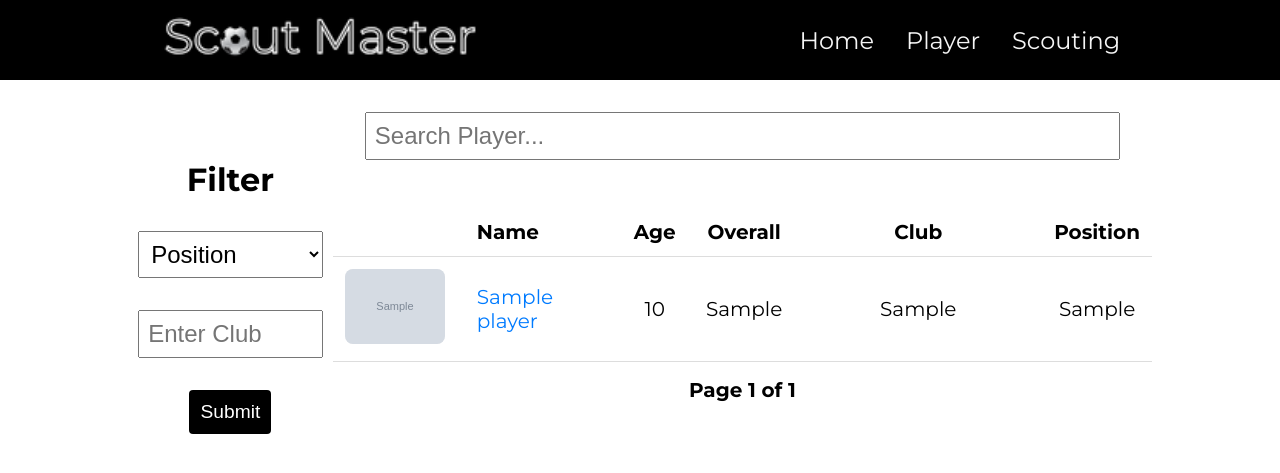
After one commit to ShidiqNH/Football-DSS, a Flask app: page /players in a window 1280 px wide. The commit adds this page. Shown: the top 473 px of the page. Run offline with Flask 3, Linux system fonts and the light colour scheme; tables that the repository leaves empty or names only in its code hold one stand-in row (values such as "Sample post"); grey boxes marked "Sample" are stand-in pictures; parts of the project's set-up code (start-up, migrations or seed data) failed here and were passed over.

Commit message:
Update Index and Players page

```diff
--- a/app.py
+++ b/app.py
@@ -82,7 +82,116 @@ def get_db_connection():
 
 @app.route('/')
 def index():
-    return render_template("base.html")
+    return render_template("index.html")
+
+@app.route('/players')
+def players():
+    try:
+        conn = get_db_connection()
+        cursor = conn.cursor(dictionary=True)
+
+        # Fetch the current page number from query parameters, default is 1
+        page = int(request.args.get('page', 1))
+        per_page = 20
+        offset = (page - 1) * per_page
+
+        # Get filter values from query parameters
+        position_filter = request.args.get('positions')
+        club_filter = request.args.get('club')
+
+        # Build the base query
+        query = "SELECT Sofifa_ID, Photo, Name, Age, Overall, Club, Position FROM player"
+        filters = []
+        params = []
+
+        # Add filters if present
+        if position_filter:
+            filters.append("Position = %s")
+            params.append(position_filter)
+        if club_filter:
+            filters.append("Club LIKE %s")
+            params.append(f"%{club_filter}%")
+
+        # Add the WHERE clause if there are filters
+        if filters:
+            query += " WHERE " + " AND ".join(filters)
+
+        # Add pagination
+        query += " LIMIT %s OFFSET %s"
+        params.extend([per_page, offset])
+
+        cursor.execute(query, params)
+        players = cursor.fetchall()
+
+        # Get total players count with the same filters
+        count_query = "SELECT COUNT(*) FROM player"
+        if filters:
+            count_query += " WHERE " + " AND ".join(filters)
+
+        cursor.execute(count_query, params[:-2])  # Exclude pagination params for count query
+        total_players = cursor.fetchone()['COUNT(*)']
+        total_pages = (total_players + per_page - 1) // per_page
+
+        cursor.close()
+        conn.close()
+
+        return render_template(
+            "players.html",
+            players=players,
+            current_page=page,
+            total_pages=total_pages
+        )
+
+    except mysql.connector.Error as err:
+        return str(err), 500
+
+
+@app.route('/api/suggestions')
+def suggestions():
+    query = request.args.get('query', '')
+    suggestion_type = request.args.get('type', '')
+
+    if not query or not suggestion_type:
+        return jsonify([])
+
+    try:
+        conn = get_db_connection()
+        cursor = conn.cursor()
+
+        if suggestion_type == 'club':
+            cursor.execute("SELECT DISTINCT Club FROM player WHERE Club LIKE %s ", (f"%{query}%",))
+        else:
+            return jsonify([])
+
+        suggestions = [row[0] for row in cursor.fetchall()]
+
+        cursor.close()
+        conn.close()
+
+        return jsonify(suggestions)
+
+    except mysql.connector.Error as err:
+        return jsonify([]), 500
+
+@app.route('/api/player_suggestions')
+def player_suggestions():
+    try:
+        conn = get_db_connection()
+        cursor = conn.cursor(dictionary=True)
+        query = request.args.get('name', '')
+
+        # Fetch players whose name contains the query
+        cursor.execute("SELECT Sofifa_ID, Photo, Name FROM player WHERE Name LIKE %s LIMIT 10", (f'%{query}%',))
+        players = cursor.fetchall()
+
+        cursor.close()
+        conn.close()
+
+        return jsonify(players)
+
+    except mysql.connector.Error as err:
+        return jsonify({'error': str(err)}), 500
+
 
 @app.route('/api/get_all_players', methods=['GET'])
 def get_all_players():
@@ -100,6 +209,7 @@ def get_all_players():
 
     except mysql.connector.Error as err:
         return str(err), 500
+
 
 @app.route('/api/players/random', methods=['GET'])
 def get_random_players():
@@ -204,12 +314,10 @@ def player(sofifa_id):
             'CSVData': player_dict
         }
 
-        # Return the data as JSON
-        return jsonify(player_info)
+        return render_template('player_profile.html', player=player_info)
 
     except Exception as e:
         return jsonify({'error': str(e)}), 500
-
 
 
 @app.route('/scout/player/<int:sofifa_id>')
--- a/static/css/styles.css
+++ b/static/css/styles.css
@@ -53,7 +53,6 @@ nav, .nav-links{
 
 a{
     text-decoration: none;
-    text-decoration-color: var(--DarkC);
     color: whitesmoke;
 }
 
@@ -94,3 +93,270 @@ nav a:hover{
 .hero .description-bold {
   font-weight: bold;
 }
+
+
+/* Players page */
+/* left */
+.container {
+  width: 80%;
+  display: flex;
+  padding-top: 10vh;
+}
+
+.container .left-section {
+  width: 20%;
+  display: flex;
+  flex-direction: column;
+  padding-top: 10vh;
+  text-align: center;
+  position: relative;
+}
+
+.container .left-section h1 {
+  margin: 0 auto; /* Center the heading */
+  margin-bottom: 2rem;
+}
+
+.form-filter {
+  width: 90%; /* Ensure form takes the full width */
+}
+
+.form-filter select {
+  width: 100%;
+  padding: 8px;
+  box-sizing: border-box;
+  margin-bottom: 2rem;
+  font-size: 1.5rem;
+}
+
+.suggestions {
+  width: 90%;
+  background-color: #fff;
+  border: 1px solid #ccc;
+  max-height: 200px;
+  overflow-y: auto;
+  position: absolute;
+  z-index: 1000;
+  box-sizing: border-box;
+}
+.suggestions ul li {
+  padding: 8px;
+  cursor: pointer;
+}
+
+.suggestions ul li:hover {
+  background-color: #f0f0f0;
+}
+
+.suggestions ul {
+  list-style: none;
+  margin: 0;
+  padding: 0;
+}
+
+.suggestions div {
+  padding: 8px;
+  cursor: pointer;
+}
+
+.suggestions div:hover {
+  background-color: #f0f0f0;
+}
+
+.form-filter input[type="text"] {
+  width: 100%;
+  padding: 8px;
+  box-sizing: border-box;
+  margin-bottom: 2rem;
+  font-size: 1.5rem;
+}
+
+form input[type="submit"] {
+  background-color: black;
+  color: white;
+  padding: 0.7rem;
+  font-size: 1.2rem;
+  border: none;
+  border-radius: 4px;
+  cursor: pointer;
+}
+
+form input[type="submit"]:hover {
+  background-color: gray;
+}
+
+
+/* Right */
+
+.container .right-section {
+  width: 80%;
+  display: flex;
+  flex-direction: column;
+  text-align: center;
+  position: relative;
+  /* background-color: saddlebrown; */
+}
+
+.right-section .top-section {
+  width: 100%;
+  display: flex;
+  justify-content: flex-end;
+  padding: 0 2rem;
+  box-sizing: border-box;
+}
+
+.right-section .top-section input[type="text"] {
+  width: 50rem;
+  padding: 8px;
+  box-sizing: border-box;
+  margin: 2rem 0;
+  font-size: 1.5rem;
+}
+
+.suggestions {
+  position: absolute;
+  background: white;
+  border: 1px solid #ddd;
+  border-radius: 4px;
+  width: 50rem;
+  max-height: 300px;
+  overflow-y: auto;
+  z-index: 1000;
+}
+
+.suggestions ul {
+  list-style-type: none;
+  padding: 0;
+  margin: 0;
+}
+
+.suggestions li {
+  padding: 0.5rem;
+  display: flex;
+  align-items: center;
+}
+
+.suggestions li a {
+  text-decoration: none;
+  color: black;
+  display: flex;
+  align-items: center;
+}
+
+.suggestions li a:hover {
+  background-color: #f5f5f5;
+}
+
+.player-photo {
+  width: 10px;
+  height: 10px;
+  border-radius: 50%;
+  margin-right: 0.5rem;
+}
+
+
+.right-section .bot-section {
+  width: 100%;
+  box-sizing: border-box;
+}
+
+.right-section img{
+  width: 100px;
+  height: 100px;
+}
+
+.table {
+  width: 100%; /* Make the table take up the full width of its container */
+  border-collapse: collapse; /* Remove the spacing between table cells */
+  margin: 1rem 0; /* Add margin for spacing around the table */
+  font-size: 1.25rem; /* Set font size for the table */
+
+}
+
+.table th, .table td {
+  padding: 0.75rem; /* Padding inside each cell */
+  text-align: center; /* Align text to the left */
+  border-bottom: 1px solid #ddd; /* Add border only at the bottom of cells */
+}
+
+.table th {
+  font-weight: bold; /* Make header text bold */
+}
+
+.table td img.player-photo {
+  height: auto; /* Maintain aspect ratio */
+  border-radius: 8px; /* Make the photo circular */
+  background-color: #f5f5f5;
+}
+
+.table tr:hover {
+  background-color: #f5f5f5; /* Light background on row hover */
+}
+
+.table td a {
+  color: #007bff; /* Link color */
+  text-decoration: none; /* Remove underline from links */
+}
+
+.table td a:hover {
+  text-decoration: underline; /* Underline links on hover */
+  text-underline-offset: 0.5rem;
+}
+
+.table th:nth-child(1),
+.table td:nth-child(1) {
+  width: 15%; /* Width for the first column (Photo) */
+}
+
+.table th:nth-child(2),
+.table td:nth-child(2) {
+  width: 20%; /* Width for the second column (Name) */
+  text-align: left;
+}
+
+.table th:nth-child(3),
+.table td:nth-child(3) {
+  width: 10%; /* Width for the third column (Age) */
+}
+
+.table th:nth-child(4),
+.table td:nth-child(4) {
+  width: 10%; /* Width for the fourth column (Overall) */
+}
+
+.table th:nth-child(5),
+.table td:nth-child(5) {
+  width: 35%; /* Width for the fifth column (Club) */
+}
+
+.table th:nth-child(6),
+.table td:nth-child(6) {
+  width: 10%; /* Width for the sixth column (Position) */
+}
+
+.pagination {
+  display: flex;
+  justify-content: center;
+  align-items: center;
+  margin-top: 1rem;
+  font-size: 1.25rem;
+  margin-bottom: 3rem;
+}
+
+.pagination a {
+  padding: 0.5rem 1rem;
+  margin: 1rem;
+  background-color: black;
+  color: white;
+  text-decoration: none;
+  border-radius: 0.25rem;
+}
+
+.pagination a:hover {
+  background-color: gray;
+}
+
+.pagination span {
+  margin: 0 1rem;
+  font-weight: bold;
+}
--- a/static/js/scripts.js
+++ b/static/js/scripts.js
@@ -0,0 +1,78 @@
+const clubInput = document.getElementById('club');
+const clubSuggestions = document.getElementById('club-suggestions');
+const clubSuggestionList = document.getElementById('club-suggestion-list');
+
+clubInput.addEventListener('input', function() {
+    const query = this.value;
+    if (query.length > 0) {
+        fetch(`/api/suggestions?query=${query}&type=club`)
+            .then(response => response.json())
+            .then(data => {
+                clubSuggestionList.innerHTML = '';
+                data.forEach(club => {
+                    const li = document.createElement('li');
+                    li.textContent = club;
+                    li.addEventListener('click', function() {
+                        clubInput.value = club;
+                        clubSuggestions.style.display = 'none';
+                    });
+                    clubSuggestionList.appendChild(li);
+                });
+                clubSuggestions.style.display = data.length > 0 ? 'block' : 'none';
+            });
+    } else {
+        clubSuggestions.style.display = 'none';
+    }
+});
+
+clubInput.addEventListener('focus', function() {
+    if (clubSuggestionList.children.length > 0) {
+        clubSuggestions.style.display = 'block';
+    }
+});
+
+document.addEventListener('click', function(event) {
+    if (!clubInput.contains(event.target) && !clubSuggestions.contains(event.target)) {
+        clubSuggestions.style.display = 'none';
+    }
+});
+
+
+document.getElementById('name').addEventListener('input', function() {
+    const query = this.value;
+    const suggestionsContainer = document.getElementById('player-suggestions');
+    const suggestionsList = document.getElementById('player-suggestion-list');
+
+    if (query.length > 2) {
+        fetch(`/api/player_suggestions?name=${query}`)
+            .then(response => response.json())
+            .then(data => {
+                suggestionsList.innerHTML = '';
+                if (data.length > 0) {
+                    suggestionsContainer.style.display = 'block';
+                    data.forEach(player => {
+                        const listItem = document.createElement('li');
+                        listItem.innerHTML = `
+                            <a href="/player/${player.Sofifa_ID}">
+                                <img src="${player.Photo || '/static/img/empty-profile.png'}" alt="${player.Name}" class="player-photo">
+                                ${player.Name}
+                            </a>
+                        `;
+                        suggestionsList.appendChild(listItem);
+                    });
+                } else {
+                    suggestionsContainer.style.display = 'none';
+                }
+            })
+            .catch(error => console.error('Error fetching player suggestions:', error));
+    } else {
+        suggestionsContainer.style.display = 'none';
+    }
+});
+
+document.addEventListener('click', function(e) {
+    const suggestionsContainer = document.getElementById('player-suggestions');
+    if (!suggestionsContainer.contains(e.target) && e.target.id !== 'name') {
+        suggestionsContainer.style.display = 'none';
+    }
+});
--- a/templates/base.html
+++ b/templates/index.html
@@ -14,8 +14,7 @@
         <div class="logo"><a href=""><img src="/static/img/Soccersz.png" alt="Scout Master"></a></div>
         <ul class="nav-links">
             <li><a href="">Home</a></li>
-            <li><a href="/player">Player</a></li>
-            <li><a href="/team">My Teams</a></li>
+            <li><a href="/players">Player</a></li>
             <li><a href="/scout">Scouting</a></li>
         </ul>
     </nav>
--- /dev/null
+++ b/templates/players.html
@@ -0,0 +1,105 @@
+<!DOCTYPE html>
+<html lang="en">
+<head>
+    <meta charset="UTF-8">
+    <meta name="viewport" content="width=device-width, initial-scale=1.0">
+    <title>Scout Master</title>
+    <link rel="stylesheet" href="/static/css/styles.css">
+    <link rel="icon" href="/static/img/favicon.png" type="image/x-icon">
+</head>
+<body>
+
+   <!-- Nav -->
+    <nav id="desktop-nav">
+        <div class="logo"><a href=""><img src="/static/img/Soccersz.png" alt="Scout Master"></a></div>
+        <ul class="nav-links">
+            <li><a href="/">Home</a></li>
+            <li><a href="/players">Player</a></li>
+            <li><a href="/scout">Scouting</a></li>
+        </ul>
+    </nav>
+
+    <div class="container">
+
+        <div class="left-section">
+            <h1>Filter</h1>
+            <div class="form-filter">
+                <form action="/players" method="GET">
+                    <select name="positions" id="positions">
+                        <option value="" disabled {% if not request.args.get('positions') %}selected{% endif %}>Position</option>
+                        <option value="CAM" {% if request.args.get('positions') == 'CAM' %}selected{% endif %}>CAM</option>
+                        <option value="CB" {% if request.args.get('positions') == 'CB' %}selected{% endif %}>CB</option>
+                        <option value="CDM" {% if request.args.get('positions') == 'CDM' %}selected{% endif %}>CDM</option>
+                        <option value="CM" {% if request.args.get('positions') == 'CM' %}selected{% endif %}>CM</option>
+                        <option value="GK" {% if request.args.get('positions') == 'GK' %}selected{% endif %}>GK</option>
+                        <option value="LB" {% if request.args.get('positions') == 'LB' %}selected{% endif %}>LB</option>
+                        <option value="LW" {% if request.args.get('positions') == 'LW' %}selected{% endif %}>LW</option>
+                        <option value="RB" {% if request.args.get('positions') == 'RB' %}selected{% endif %}>RB</option>
+                        <option value="RW" {% if request.args.get('positions') == 'RW' %}selected{% endif %}>RW</option>
+                        <option value="ST" {% if request.args.get('positions') == 'ST' %}selected{% endif %}>ST</option>
+                    </select>
+                    <input type="text" name="club" id="club" placeholder="Enter Club" autocomplete="off" value="{{ request.args.get('club', '') }}">
+                    <div id="club-suggestions" class="suggestions" style="display: none;">
+                        <ul id="club-suggestion-list"></ul>
+                    </div>
+                    <input type="submit" value="Submit">
+                </form>
+            </div>
+        </div>
+
+        <div class="right-section">
+
+            <div class="top-section">
+                <input type="text" name="name" id="name" placeholder="Search Player..." autocomplete="off">
+                <div id="player-suggestions" class="suggestions" style="display: none;">
+                    <ul id="player-suggestion-list"></ul>
+                </div>
+            </div>
+
+            <div class="bot-section">
+                <table class="table">
+                    <thead>
+                        <tr>
+                            <th scope="col"></th> <!-- Empty for photo column -->
+                            <th scope="col">Name</th>
+                            <th scope="col">Age</th>
+                            <th scope="col">Overall</th>
+                            <th scope="col">Club</th>
+                            <th scope="col">Position</th>
+                        </tr>
+                    </thead>
+                    <tbody>
+                        {% for player in players %}
+                        <tr>
+                            <td><img src="{{ player.Photo }}" alt="Player Photo" class="player-photo" onerror="this.onerror=null;this.src='/static/img/empty-profile.png';"></td>
+                            <td><a href="/player/{{ player.Sofifa_ID }}">{{ player.Name }}</a></td>
+                            <td>{{ player.Age }}</td>
+                            <td>{{ player.Overall }}</td>
+                            <td>{{ player.Club }}</td>
+                            <td>{{ player.Position }}</td>
+                        </tr>
+                        {% endfor %}
+                    </tbody>
+                </table>
+
+                <div class="pagination">
+                    {% if current_page > 1 %}
+                    <a href="?page={{ current_page - 1 }}{% if request.args.get('positions') %}&positions={{ request.args.get('positions') }}{% endif %}{% if request.args.get('club') %}&club={{ request.args.get('club') }}{% endif %}" class="prev">Previous</a>
+                    {% endif %}
+
+                    <span>Page {{ current_page }} of {{ total_pages }}</span>
+
+                    {% if current_page < total_pages %}
+                    <a href="?page={{ current_page + 1 }}{% if request.args.get('positions') %}&positions={{ request.args.get('positions') }}{% endif %}{% if request.args.get('club') %}&club={{ request.args.get('club') }}{% endif %}" class="next">Next</a>
+                    {% endif %}
+                </div>
+
+            </div>
+
+        </div>
+
+    </div>
+
+    <script src="/static/js/scripts.js"></script>
+</body>
+</html>
```
Also changed, not shown: templates/test.html (added, +90 -0 lines), static/img/empty-profile.png (added), static/img/favicon.png (renamed from static/img/ball-png-13418.png), static/img/search.svg (added).
